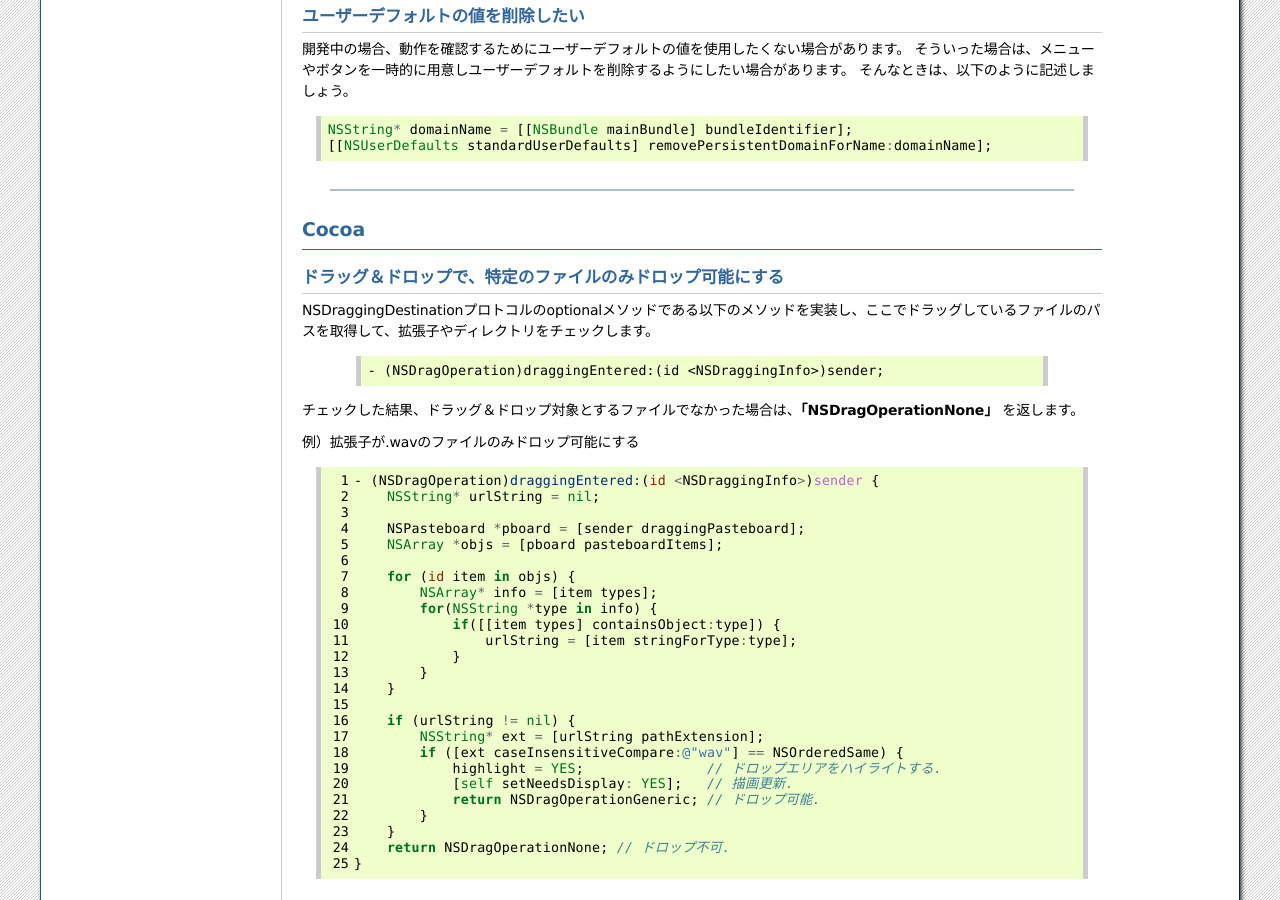
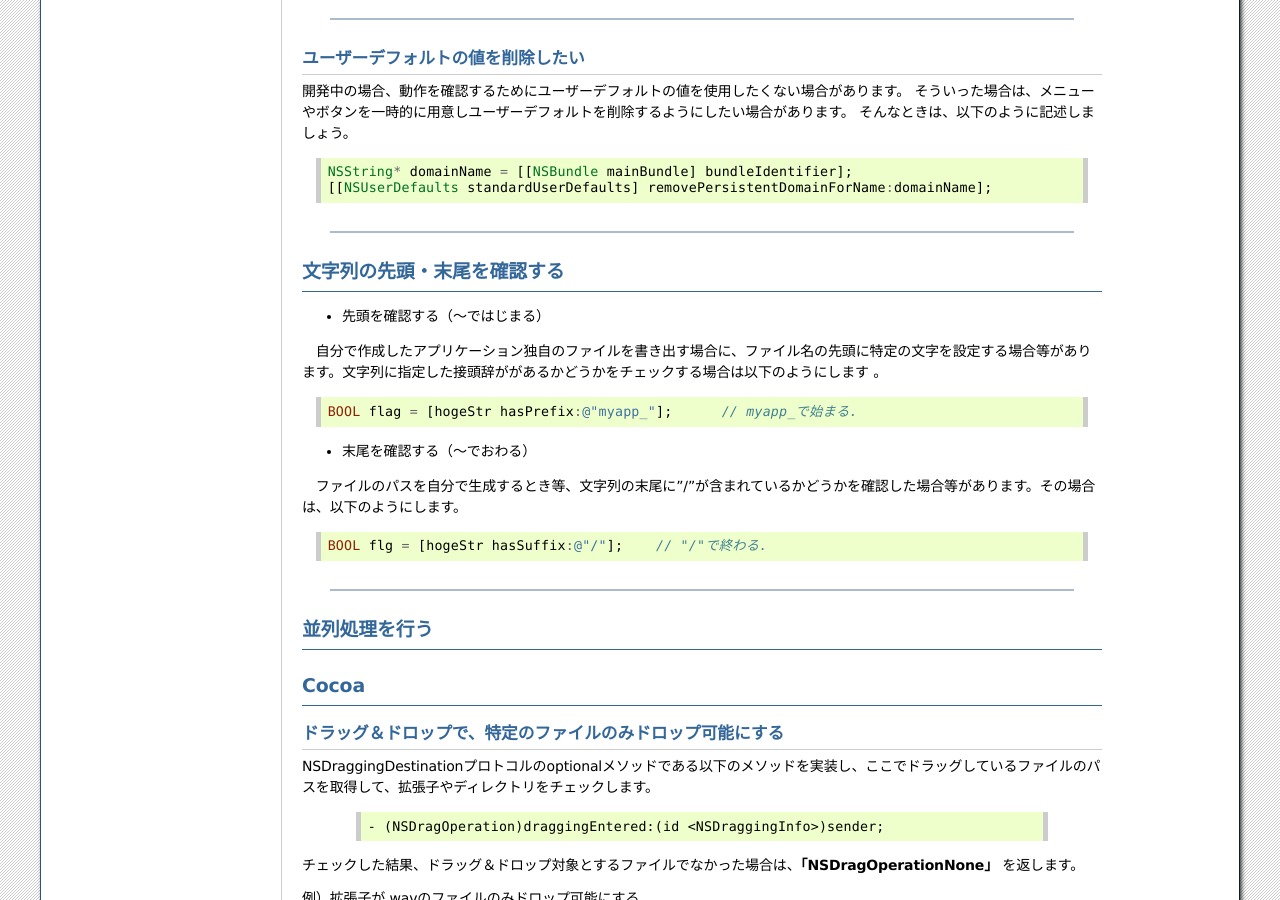
Before and after one commit to shirosan322/my_doc_for_dev, a Sphinx documentation site: the page built from source/apple/tips.rst, in a window 1280 px wide and 900 px high, scrolled down 2228 px. Built offline with Sphinx 7.4.7, drawn with Linux system fonts in a browser that asks for light colours; pages that are not in the unit, such as notebooks, are missing from menus; some of the changed text lies outside the part shown.

Commit message:
Unityドキュメント更新 ・プレゼン資料まとめ場所を作成 ・用語集を独立 Androidドキュメント更新 ・TIPS用ページのみ作成 Appleドキュメント更新 ・TIPを更新

```diff
--- /dev/null
+++ b/source/android/tips.rst
@@ -0,0 +1,3 @@
+==========
+TIPS
+==========
--- a/source/apple/tips.rst
+++ b/source/apple/tips.rst
@@ -11,6 +11,8 @@ TIPS
 - :ref:`指定したパスがディレクトリかどうかチェックしたい<check_is_directory>`
 - :ref:`アプリケーションの設定を保存したい<save_app_settings>`
 - :ref:`ユーザーデフォルトの値を削除したい<delete_userdefaults>`
+- :ref:`文字列の先頭・末尾を確認したい<check_prefix_suffix>`
+- :ref:`並列処理を行いたい<parallel_process>`
 
 Cocoa
 ----------
@@ -164,7 +166,35 @@ Cocoa / iOS では、これらの機能を実現する機能が予め提供さ
 
 ------
 
+.. _check_prefix_suffix:
 
+文字列の先頭・末尾を確認する
+================================
+
+- 先頭を確認する（〜ではじまる）
+
+　自分で作成したアプリケーション独自のファイルを書き出す場合に、ファイル名の先頭に特定の文字を設定する場合等があります。文字列に指定した接頭辞ががあるかどうかをチェックする場合は以下のようにします
+。
+
+.. code-block:: objective-c
+
+	BOOL flag = [hogeStr hasPrefix:@"myapp_"];	// myapp_で始まる.
+
+
+- 末尾を確認する（〜でおわる）
+
+　ファイルのパスを自分で生成するとき等、文字列の末尾に"/"が含まれているかどうかを確認した場合等があります。その場合は、以下のようにします。
+
+.. code-block:: objective-c
+
+	BOOL flg = [hogeStr hasSuffix:@"/"];	// "/"で終わる.
+
+--------
+
+.. _parallel_process:
+
+並列処理を行う
+=====================
 
 
 
--- /dev/null
+++ b/source/unity/presentation_files.rst
@@ -0,0 +1,5 @@
+========================
+発表資料
+========================
+
+- :download:`E2、E事向け発表資料 <../../data/unity/PresentationFiles/Unity_Presentation.pdf>`
```
Also changed, not shown: source/android/index.rst (+7 -0 lines), source/unity/index.rst (+5 -7 lines).
